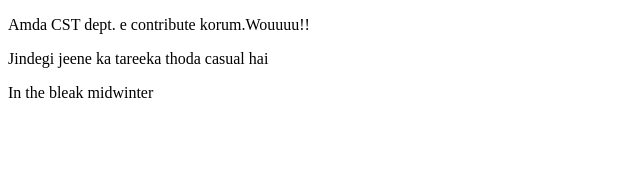
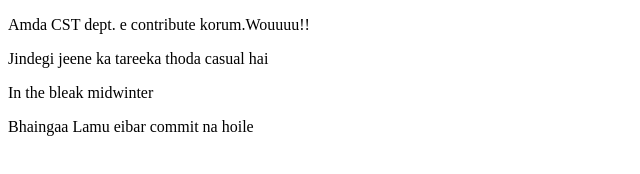
Before and after one commit to LOST16973/CST-WEBSITE404, a plain HTML site: page index.html in a window 1280 px wide. Shown: the whole page, without its empty margins (0-640 px from the left). Drawn offline with Linux system fonts and the light colour scheme.

Commit message:
Finally Hoitase Commit bhaai ree

```diff
--- a/index.html
+++ b/index.html
@@ -7,5 +7,6 @@
     <p>Amda CST dept. e contribute korum.Wouuuu!!</p>
     <p>Jindegi jeene ka tareeka thoda casual hai</p>
     <p>In the bleak midwinter</p>
+    <p>Bhaingaa Lamu eibar commit na hoile</p>
 </body>
 </html>
```
